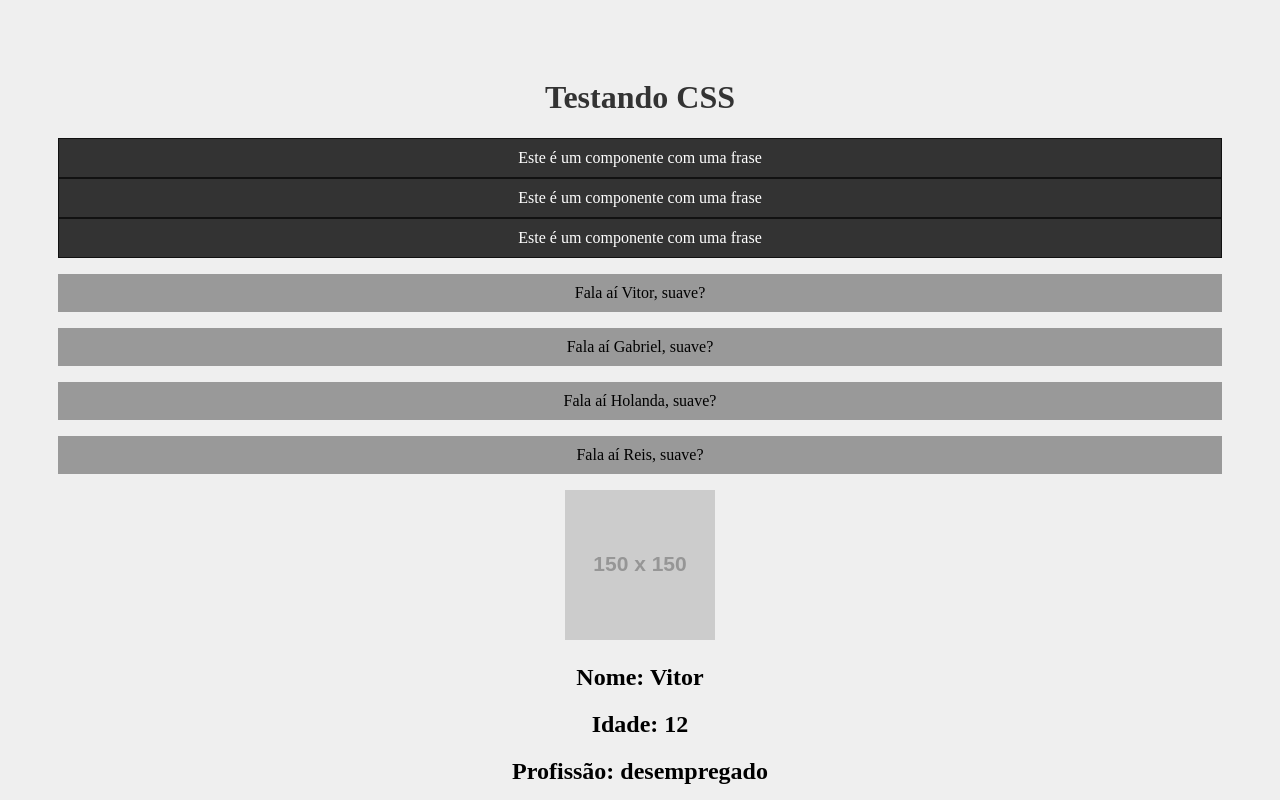
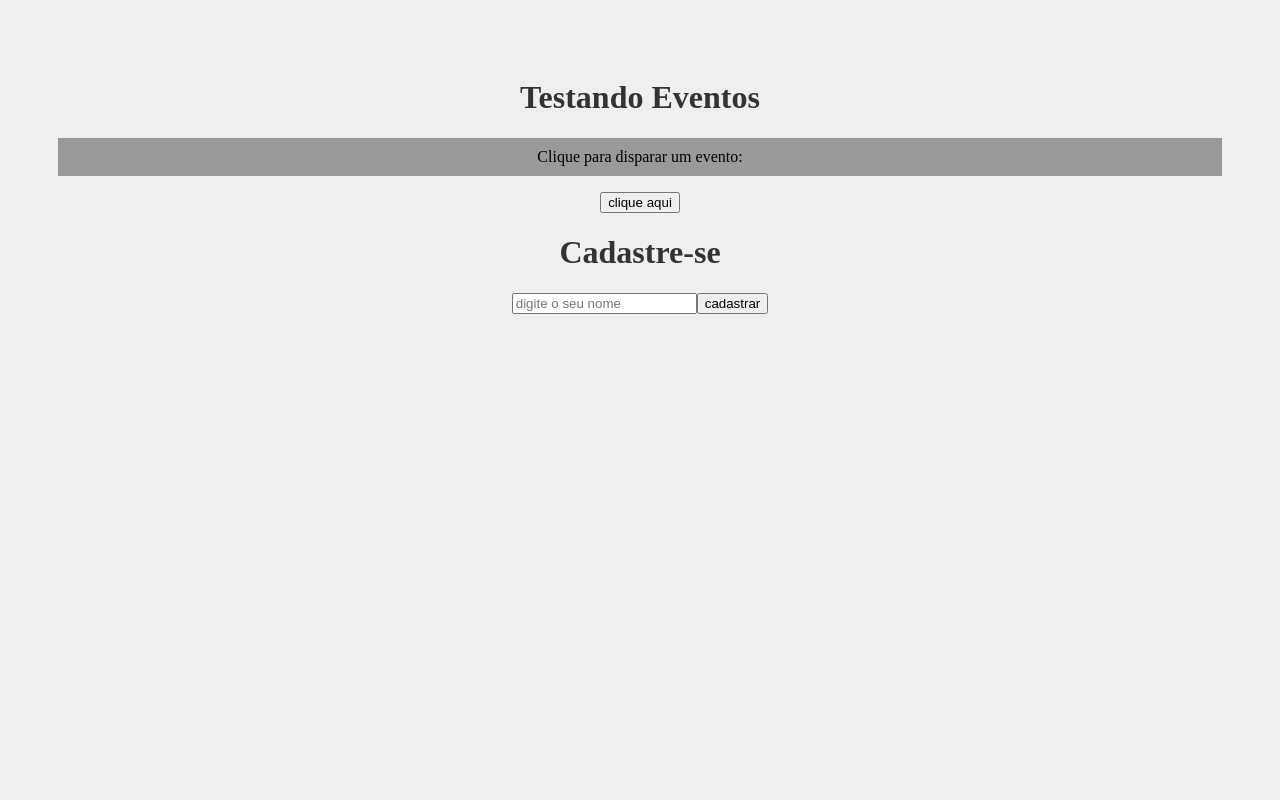
Before and after one commit to 0VitorGabriel/curso-react, a React (Create React App) app in the folder meu-projeto/: page / in a window 1280 px wide. Shown: the top 800 px of the page. Built offline with nearby package versions, Linux system fonts and the light colour scheme; the HTML template or start-up script is replaced by a standard one.

Commit message:
aula finalizada

```diff
--- a/meu-projeto/src/App.js
+++ b/meu-projeto/src/App.js
@@ -1,29 +1,13 @@
 import './App.css';
-import SayMyName from './components/SayMyName';
-import Pessoa from './components/Pessoa';
-import Frase from './components/Frase';
-import List from './components/List';
+import Evento from './components/Evento,';
+import Form from './components/Form';
 
 function App() {
-
-  const nome = "Reis"
-
   return (
     <div className="App">
-        <h1>Testando CSS</h1>
-
-        <Frase />
-        <Frase />
-        <Frase />
-
-        <SayMyName name="Vitor"/>
-        <SayMyName name="Gabriel"/>
-        <SayMyName name="Holanda"/>
-        <SayMyName name={nome}/>
-
-        <Pessoa foto="https://via.placeholder.com/150" nome="Vitor" idade="12" profissao="desempregado"/>
-
-        <List />
+      <h1>Testando Eventos</h1>
+      <Evento numero={1}/>
+      <Form />
     </div>
   );
 }
--- /dev/null
+++ b/meu-projeto/src/components/Evento,.js
@@ -0,0 +1,15 @@
+function Evento({ numero }) {
+
+    function MeuEvento() {
+        console.log(`fui ativado ${numero}`)
+    }
+
+    return (
+      <>
+        <p>Clique para disparar um evento: </p>
+        <button onClick={MeuEvento}>clique aqui</button>
+      </>
+    )
+}
+
+export default Evento
--- /dev/null
+++ b/meu-projeto/src/components/Form.js
@@ -0,0 +1,23 @@
+function Form() {
+
+    function CadastrarUsuario(event) {
+        event.preventDefault()
+
+        let user = document.querySelector('input#nome')
+
+        console.log(`Usuário ${user.value} cadastrado`)
+    }
+
+    return (
+        <div>
+            <h1>Cadastre-se</h1>
+            <form onSubmit={CadastrarUsuario}>
+                <input type="text" placeholder="digite o seu nome" id="nome"/>
+
+                <input type="submit" value="cadastrar" />
+            </form>
+        </div>
+    )
+}
+
+export default Form
```
